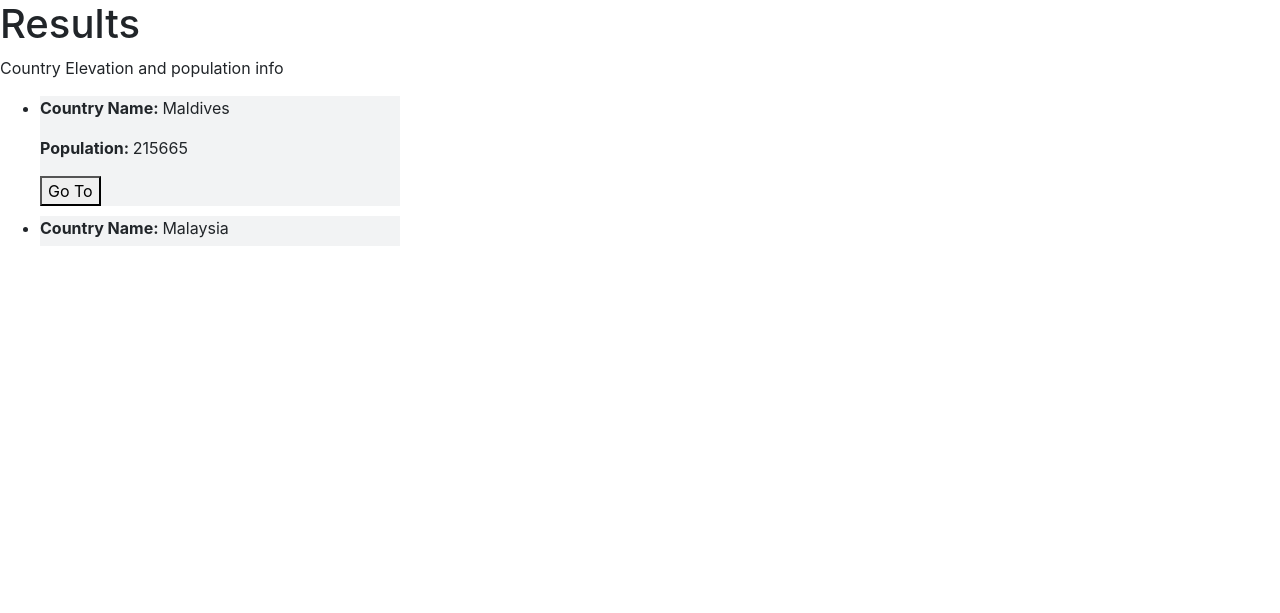
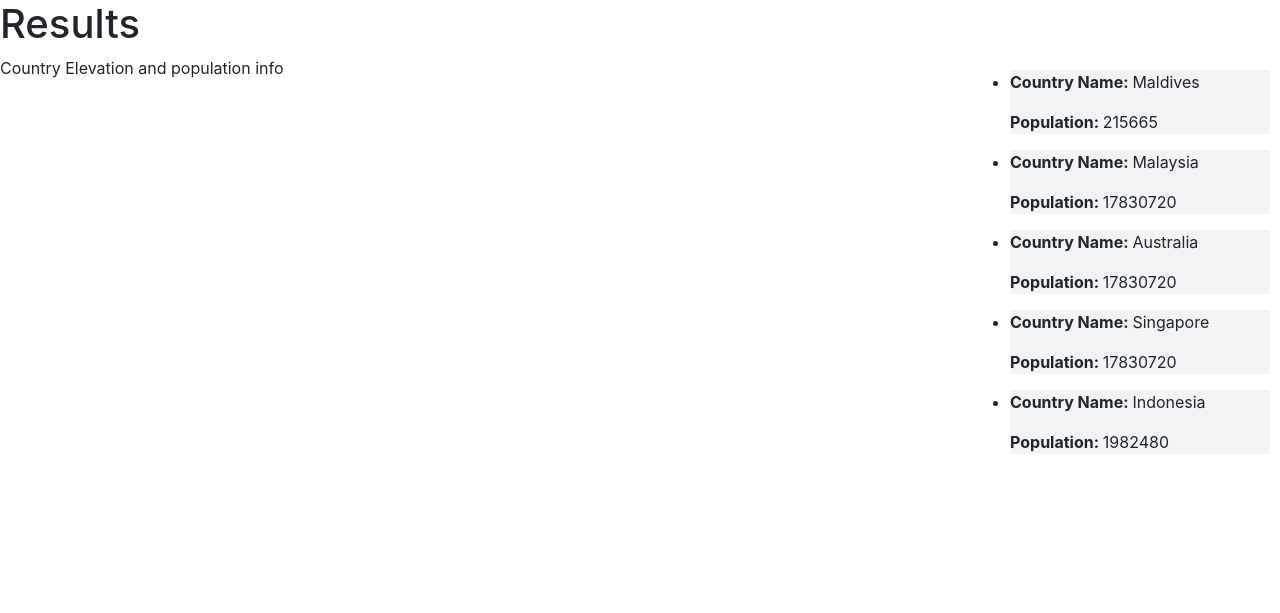
Before and after one commit to Jia-yung/NASA-World-Wind, a PHP site: page /country_elevation.php in a window 1280 px wide. Shown: the top 613 px of the page. Run offline with PHP 8.4, Linux system fonts and the light colour scheme; some libraries are stand-ins or nearby versions.

Commit message:
Added list of sinking country

```diff
--- a/country_elevation.php
+++ b/country_elevation.php
@@ -13,8 +13,8 @@
         <h1>Results</h1>
 
         <p>Country Elevation and population info</p>
-        <div class="countryDisplay">
-            <ul id="countryList"></ul>
+        <div class="countryDisplaySection">
+            <ul id="countryDisplay"></ul>
         </div>
 
         <script src="javascript/GetCountry.js"></script>
--- a/css/custom.css
+++ b/css/custom.css
@@ -18,17 +18,30 @@
     height: 100%;
 }
 
-.countryDisplay {
+.countryDisplaySection {
     float:left;
-    width:400px;
+    width:300px;
     overflow-y: auto;
-    height: 150px;
-    border-color: black !important;
+    height:400px;
+    z-index:1;
+    position:absolute;
+    right:10px;
+    top:70px;
 }
 
 .country-list {
     background-color: #F2F3F4 ;
     margin-bottom: 10px;
+}
+
+.country-list:hover {
+    cursor: pointer;
+    opacity: 0.6;
+}
+
+.countryDisplayHeader {
+    color: white;
+    z-index: 1;
 }
 
 #canvasOne {
--- a/data/country_elevation.json
+++ b/data/country_elevation.json
@@ -18,5 +18,20 @@
         "countryName": "Singapore",
         "elevation": 2,
         "population": "17830720"
+    },
+    {
+        "countryName": "Indonesia",
+        "elevation": 2,
+        "population": "1982480"
+    },
+    {
+        "countryName": "America",
+        "elevation": 2,
+        "population": "6860720"
+    },
+    {
+        "countryName": "India",
+        "elevation": 2,
+        "population": "759382"
     }
 ]
--- a/javascript/GetCountry.js
+++ b/javascript/GetCountry.js
@@ -1,21 +1,15 @@
 window.onload = function(){
 
-    var countryContainer = document.getElementById("country-info");
-    var $countryList = $("#countryList");
-
+    var $countryList = $("#countryDisplay");
     var displayCountry = "" +
-    "<li class='country-list'>" +
+    "<li data-id='{{countryName}}' class='country-list'>" +
     "<p><strong>Country Name: </strong> {{countryName}} </p>" +
     "<p><strong>Population: </strong> {{population}} </p>" +
-    "<button data-id='{{id}}' class='show'>Go To</button>" +
     "</li>";
 
     function renderCountryList(data){
-        var countryName="";
-        //for (i = 0; i < data.length; i++){
-            console.log(data)
-            $countryList.append(Mustache.render(displayCountry, data))
-        //}
+        console.log(data)
+        $countryList.append(Mustache.render(displayCountry, data))
     }
 
     $.ajax({
@@ -27,9 +21,4 @@ window.onload = function(){
             })
         }
     });
-
-    $countryList.on("click", ".show", function(){
-        var $li = $(this).closest('li');
-        console.log($li);
-    });
 };
--- a/javascript/globe.js
+++ b/javascript/globe.js
@@ -111,9 +111,7 @@ requirejs(['./LayerManager'],
 
     $.get(serviceAddress).done(createLayer).fail(logError);
 
-    //Add WMS imagery for LECZ
-
-    //
+    //???
     var parseArgs = function () {
         var result = {};
 
--- a/navigation.php
+++ b/navigation.php
@@ -19,7 +19,7 @@
                     <a class="nav-link" href="forum.php">Forum</a>
                 </li>
                 <li class="nav-item">
-                    <a class="nav-link" href="countryElevation.php">Elevation</a>
+                    <a class="nav-link" href="country_elevation.php">Country Elevation</a>
                 </li>
                 <li class="nav-item">
                     <a class="nav-link disabled" href="#" tabindex="-1" aria-disabled="true">Disabled</a>
```
Also changed, not shown: index.php (+17 -27 lines), javascript/LayerManager.js (+8 -21 lines), javascript/ResizeCanvas.js (added, +13 -0 lines).
